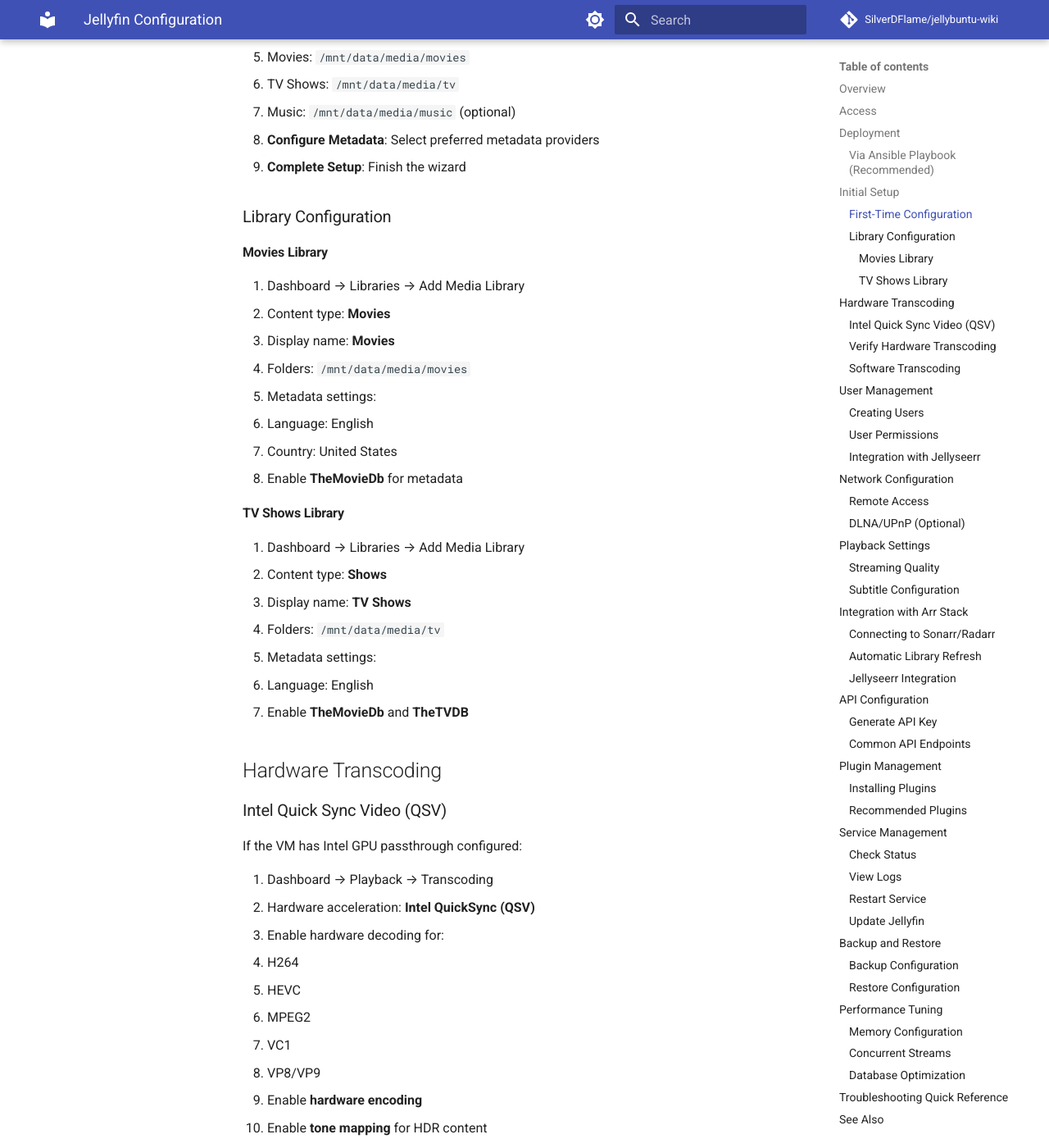
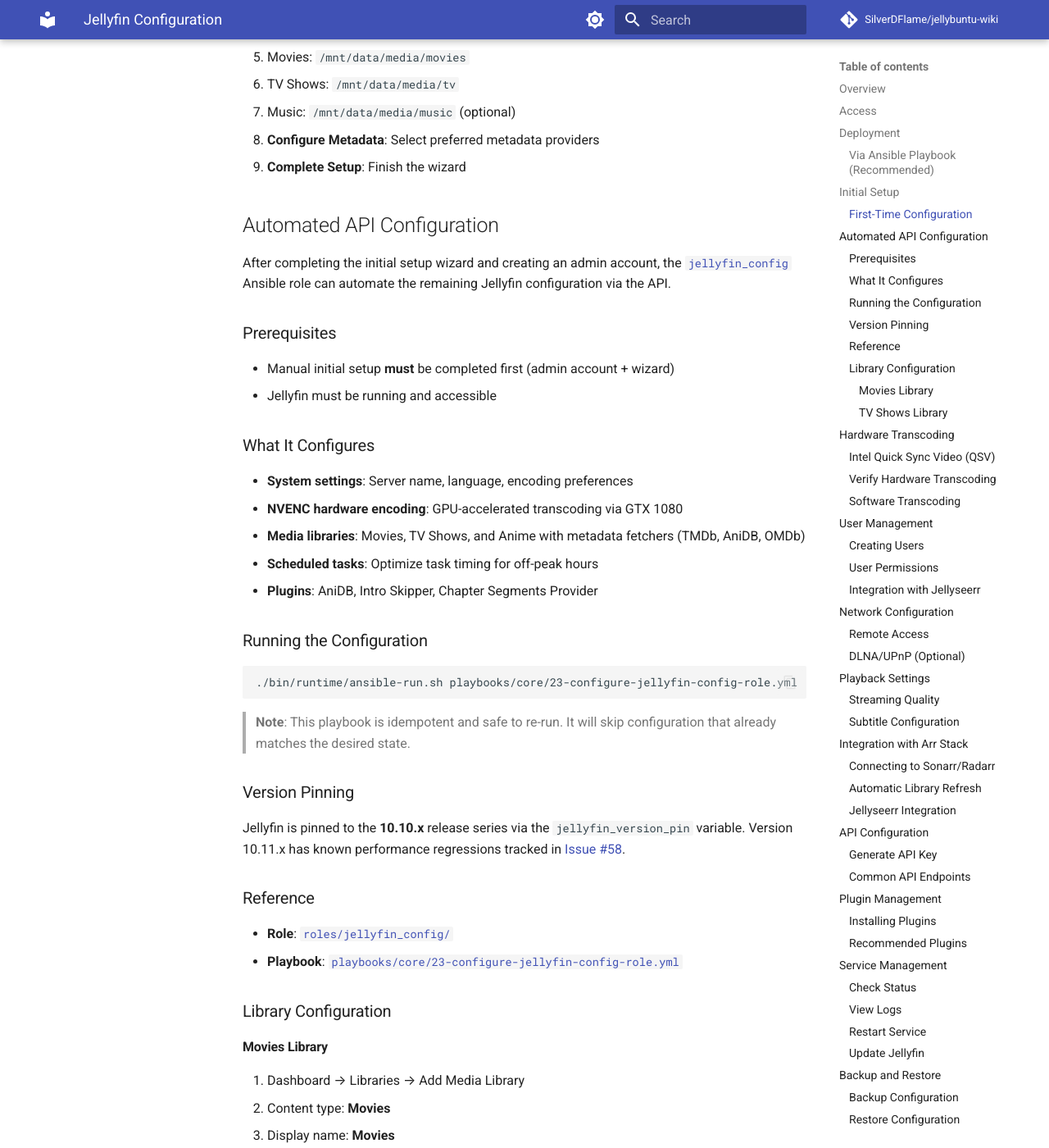
Before and after one commit to SilverDFlame/jellybuntu-wiki, an MkDocs documentation site: the page built from docs/configuration/jellyfin-setup.md, in a window 1280 px wide and 1400 px high, scrolled down 1409 px. Shown: the whole window at 82% size. Built offline with MkDocs 1.6.1 and Material for MkDocs 9.7.7, drawn with Linux system fonts in a browser that asks for light colours; comment, search, counter and statistics services are not loaded.

Commit message:
docs: Add Jellyfin automated API configuration (playbook 23)
Document new jellyfin_config role that automates post-wizard Jellyfin setup
via API: NVENC encoding, library creation with TMDb/AniDB/OMDb fetchers,
scheduled tasks, and plugin installation. Also adds playbook 23 and 24
(unifi-controller) to playbooks reference.

Co-Authored-By: Claude Opus 4.6 <noreply@anthropic.com>

````diff
--- a/docs/configuration/jellyfin-setup.md
+++ b/docs/configuration/jellyfin-setup.md
@@ -50,6 +50,47 @@ The playbook:
    - Music: `/mnt/data/media/music` (optional)
 5. **Configure Metadata**: Select preferred metadata providers
 6. **Complete Setup**: Finish the wizard
+
+## Automated API Configuration
+
+After completing the initial setup wizard and creating an admin account, the
+[`jellyfin_config`](https://github.com/SilverDFlame/jellybuntu/tree/main/roles/jellyfin_config)
+Ansible role can automate the remaining Jellyfin configuration via the API.
+
+### Prerequisites
+
+- Manual initial setup **must** be completed first (admin account + wizard)
+- Jellyfin must be running and accessible
+
+### What It Configures
+
+- **System settings**: Server name, language, encoding preferences
+- **NVENC hardware encoding**: GPU-accelerated transcoding via GTX 1080
+- **Media libraries**: Movies, TV Shows, and Anime with metadata fetchers
+  (TMDb, AniDB, OMDb)
+- **Scheduled tasks**: Optimize task timing for off-peak hours
+- **Plugins**: AniDB, Intro Skipper, Chapter Segments Provider
+
+### Running the Configuration
+
+```bash
+./bin/runtime/ansible-run.sh playbooks/core/23-configure-jellyfin-config-role.yml
+```
+
+> **Note**: This playbook is idempotent and safe to re-run. It will skip
+> configuration that already matches the desired state.
+
+### Version Pinning
+
+Jellyfin is pinned to the **10.10.x** release series via the
+`jellyfin_version_pin` variable. Version 10.11.x has known performance
+regressions tracked in
+[Issue #58](https://github.com/SilverDFlame/jellybuntu/issues/58).
+
+### Reference
+
+- **Role**: [`roles/jellyfin_config/`](https://github.com/SilverDFlame/jellybuntu/tree/main/roles/jellyfin_config)
+- **Playbook**: [`playbooks/core/23-configure-jellyfin-config-role.yml`](https://github.com/SilverDFlame/jellybuntu/blob/main/playbooks/core/23-configure-jellyfin-config-role.yml)
 
 ### Library Configuration
 
````
Also changed, not shown: docs/deployment/phase3-services.md (+4 -0 lines), docs/reference/playbooks.md (+36 -0 lines).
